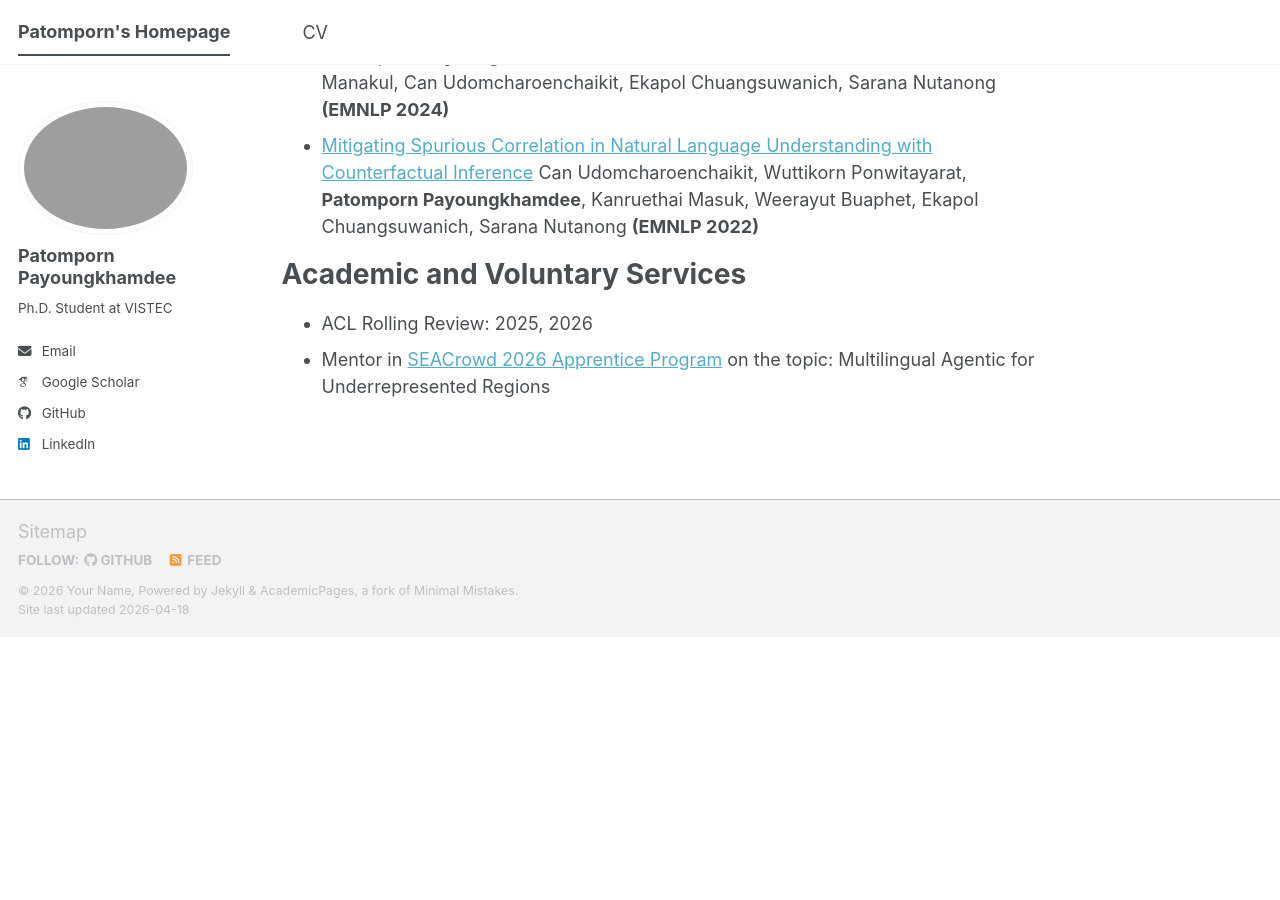
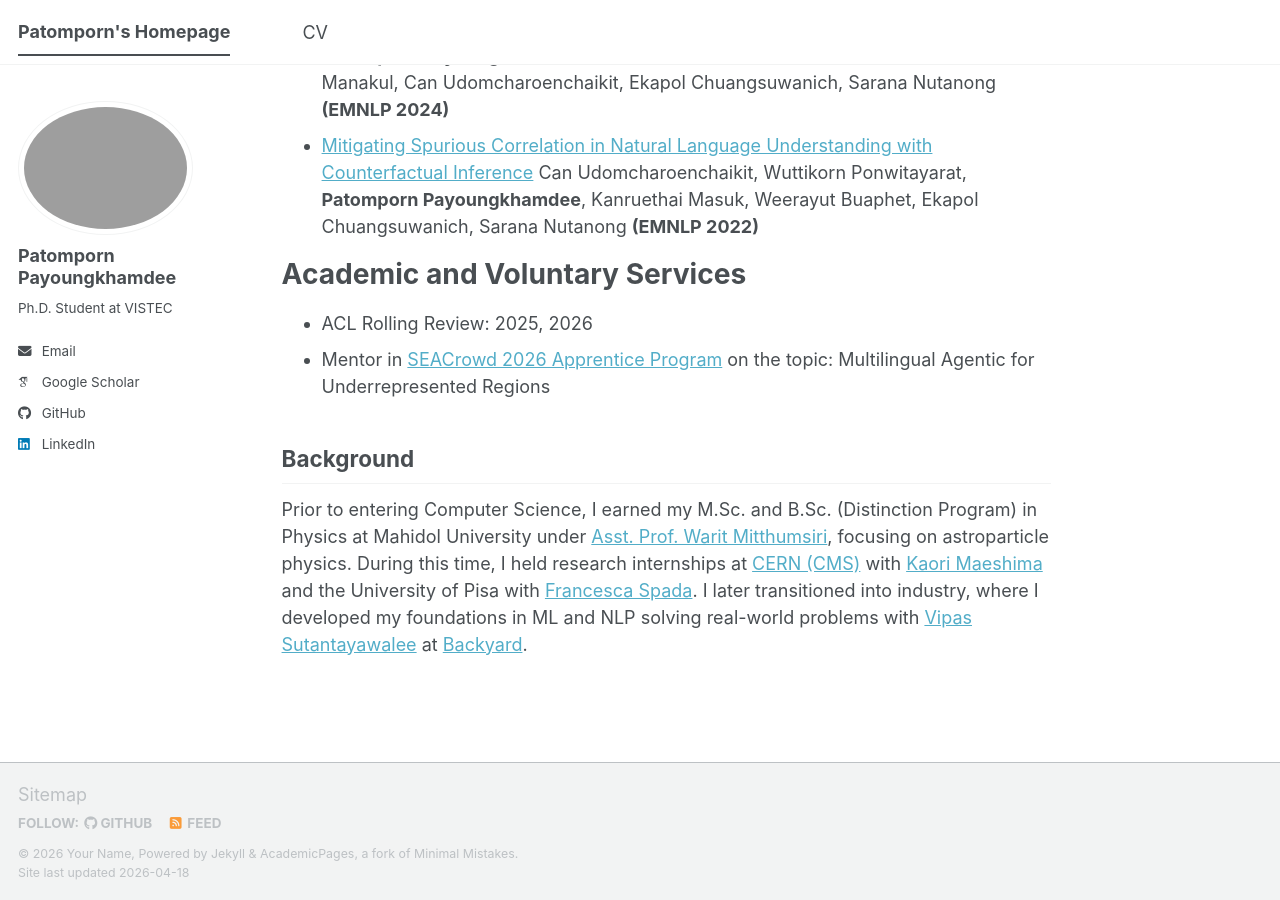
Before and after one commit to calzonelover/calzonelover.github.io, a Jekyll site: the page built from _pages/about.md, in a window 1280 px wide and 900 px high, scrolled down 911 px. Built offline with Jekyll 4.4.1, drawn with Linux system fonts in a browser that asks for light colours; some web fonts are replaced; a script bundle is joined from its source files by our own code; library files that are not in the unit come from our copies; before the commit the page ends 1548 px from its top, so only the background shows below that.

Commit message:
add background

```diff
--- a/_pages/about.md
+++ b/_pages/about.md
@@ -19,6 +19,7 @@ Beyond my core research, I serve as a mentor for the [SEACrowd 2026 Apprentice P
 
 Previously, I contributed to the Thai LLM community through the WangchanX Project. My contributions include [MT-Bench Thai](https://huggingface.co/datasets/ThaiLLM-Leaderboard/mt-bench-thai), a multi-turn benchmark featuring culturally-aligned instructions and a "Knowledge III" category, along with the release of [WangchanGLM](https://github.com/PyThaiNLP/WangChanGLM) and the [WangchanX Toolkit](https://github.com/vistec-AI/WangchanX).
 
+
 Publications
 ======
 - [Exploring Cross-Client Memorization of Training Data in Large Language Models for Federated Learning](https://arxiv.org/pdf/2510.08750) Tinnakit Udsa, Can Udomcharoenchaikit, **Patomporn Payoungkhamdee**, Sarana Nutanong, Norrathep Rattanavipanon **(ACL 2026)**
@@ -30,3 +31,7 @@ Academic and Voluntary Services
 ======
 - ACL Rolling Review: 2025, 2026
 - Mentor in [SEACrowd 2026 Apprentice Program](https://seacrowd.org/apprenticeship) on the topic: Multilingual Agentic for Underrepresented Regions
+
+Background
+------
+Prior to entering Computer Science, I earned my M.Sc. and B.Sc. (Distinction Program) in Physics at Mahidol University under [Asst. Prof. Warit Mitthumsiri](https://science.mahidol.ac.th/expertise/search.php?q=Warit%20Mitthumsiri), focusing on astroparticle physics. During this time, I held research internships at [CERN (CMS)](https://home.cern/science/experiments/cms) with [Kaori Maeshima](https://cms.fnal.gov/kaori-maeshima/) and the University of Pisa with [Francesca Spada](https://www.researchgate.net/profile/Francesca-Spada-2). I later transitioned into industry, where I developed my foundations in ML and NLP solving real-world problems with [Vipas Sutantayawalee](https://th.linkedin.com/in/vipas-sutantayawalee-58aa57315) at [Backyard](https://www.backyard.in.th/en).
```
